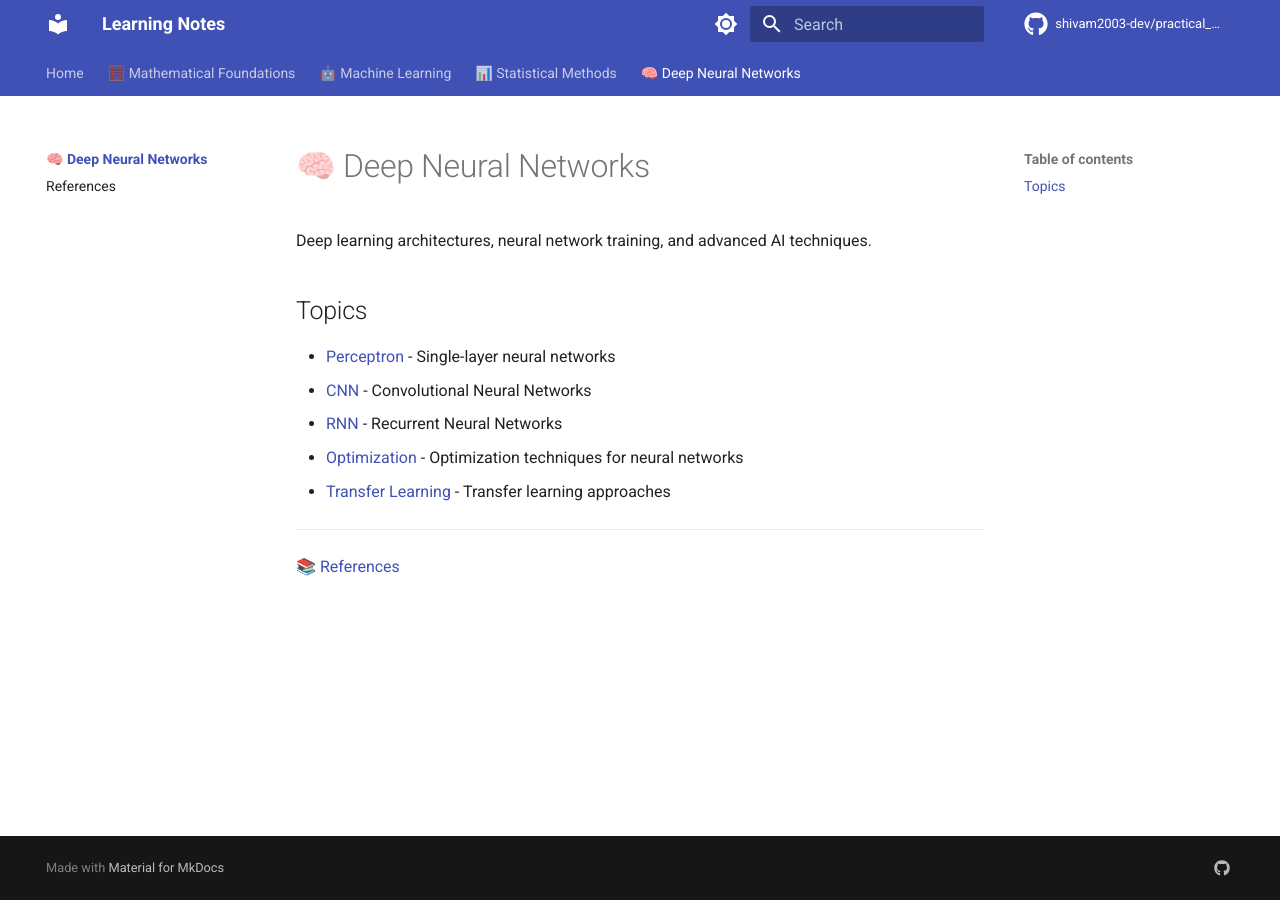
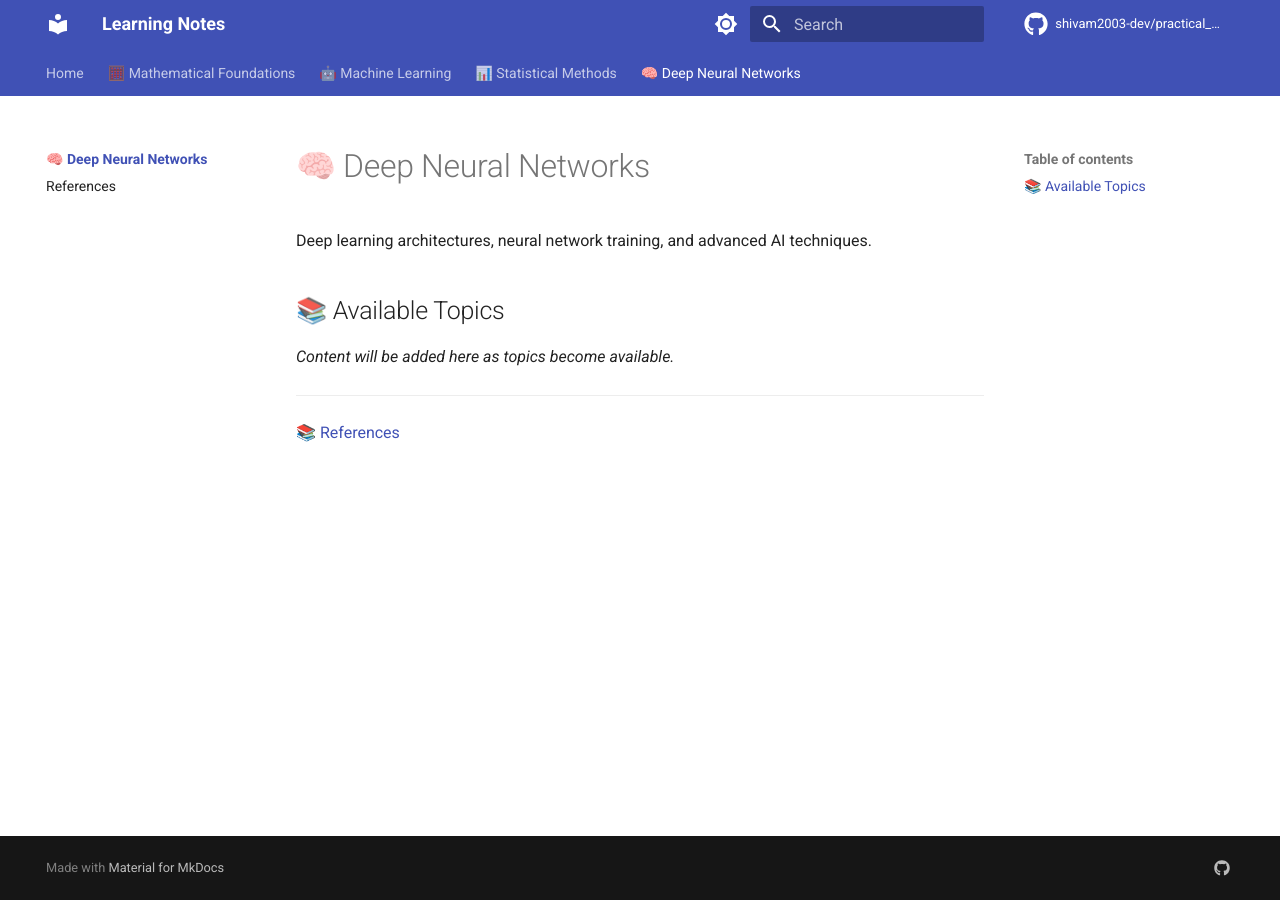
Before and after one commit to shivam2003-dev/practical_blogs, an MkDocs documentation site: the page built from docs/semester-1/deep-neural-networks/README.md, in a window 1280 px wide. Built offline with MkDocs 1.6.1 and Material for MkDocs 9.7.7, drawn with Linux system fonts in a browser that asks for light colours; comment, search, counter and statistics services are not loaded.

Commit message:
Fix all README files: Remove references to deleted topics, update all indexes to match actual content

```diff
--- a/docs/semester-1/deep-neural-networks/README.md
+++ b/docs/semester-1/deep-neural-networks/README.md
@@ -2,13 +2,9 @@
 
 Deep learning architectures, neural network training, and advanced AI techniques.
 
-## Topics
+## 📚 Available Topics
 
-- [Perceptron](topics/perceptron.md) - Single-layer neural networks
-- [CNN](topics/cnn.md) - Convolutional Neural Networks
-- [RNN](topics/rnn.md) - Recurrent Neural Networks
-- [Optimization](topics/optimization.md) - Optimization techniques for neural networks
-- [Transfer Learning](topics/transfer-learning.md) - Transfer learning approaches
+_Content will be added here as topics become available._
 
 ---
 
```
Also changed, not shown: docs/semester-1/statistical-methods/README.md (+2 -5 lines).
